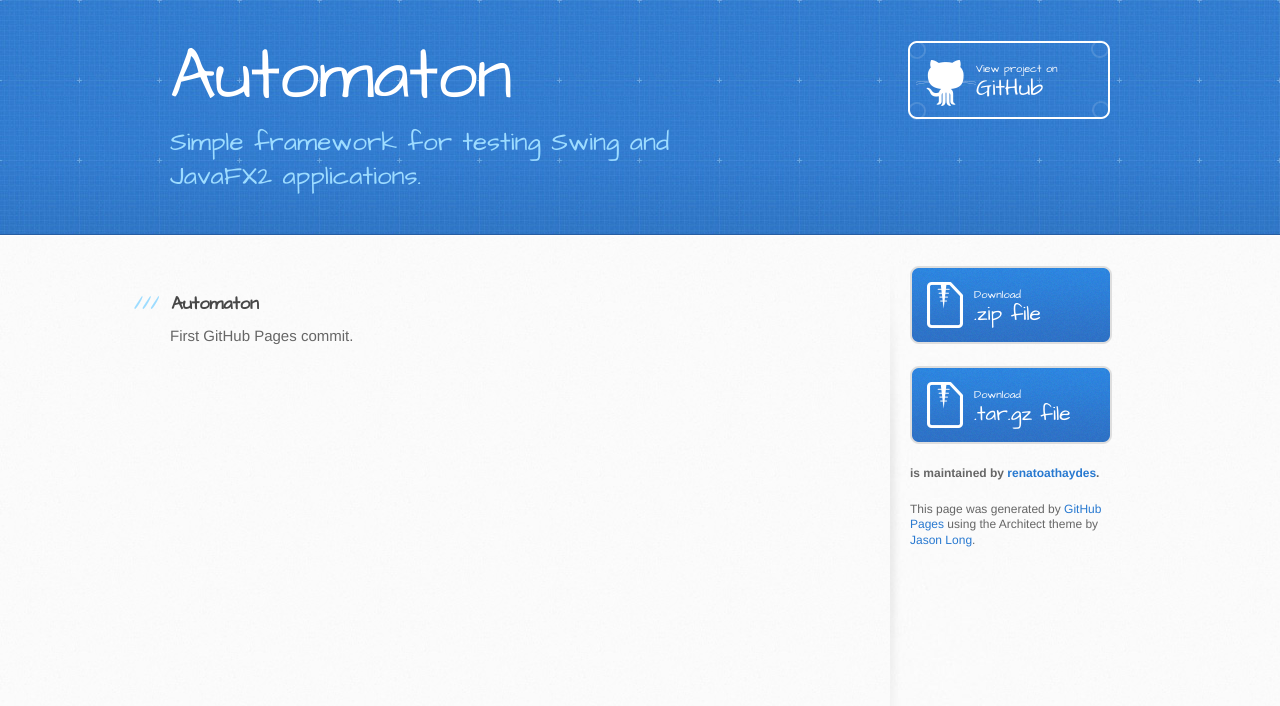
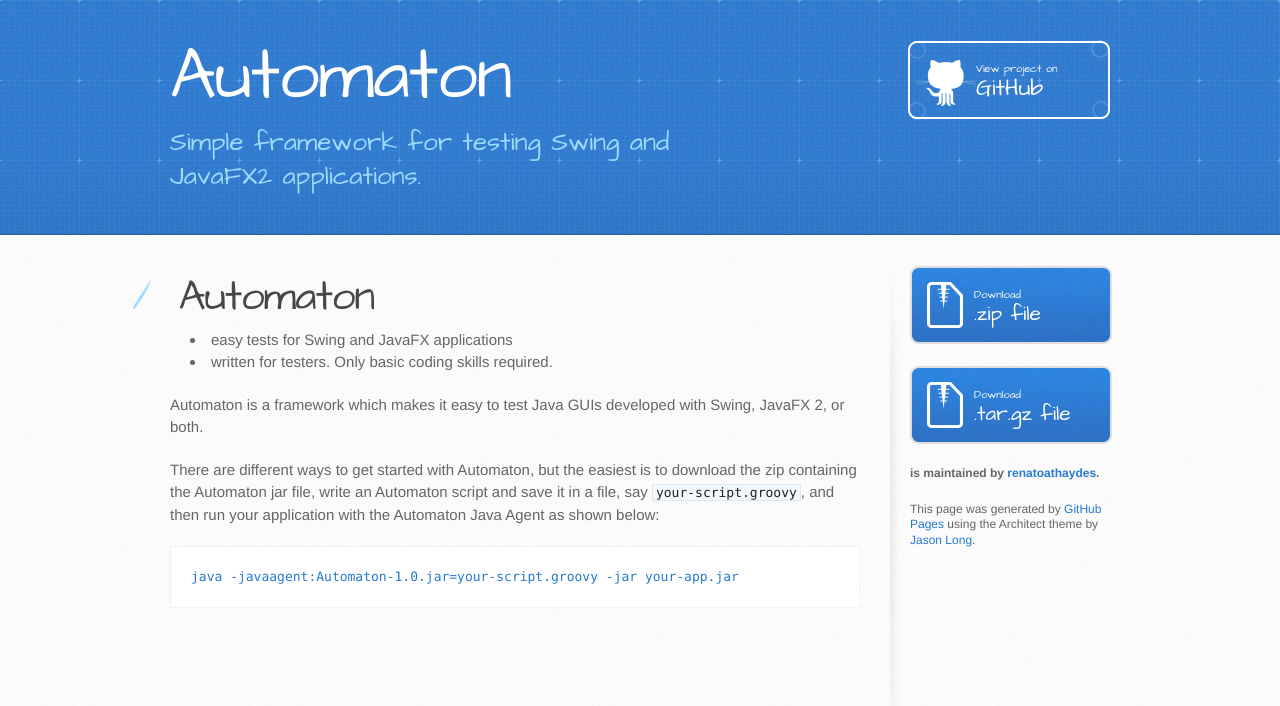
Before and after one commit to renatoathaydes/Automaton, a plain HTML site: page index.html in a window 1280 px wide. Drawn offline with Linux system fonts and the light colour scheme.

Commit message:
Create gh-pages branch via GitHub

```diff
--- a/index.html
+++ b/index.html
@@ -28,10 +28,18 @@
     <div id="content-wrapper">
       <div class="inner clearfix">
         <section id="main-content">
-          <h3>
-<a name="automaton" class="anchor" href="#automaton"><span class="octicon octicon-link"></span></a>Automaton</h3>
+          <h1>
+<a name="automaton" class="anchor" href="#automaton"><span class="octicon octicon-link"></span></a>Automaton</h1>
 
-<p>First GitHub Pages commit.</p>
+<ul>
+<li>easy tests for Swing and JavaFX applications</li>
+<li>written for testers. Only basic coding skills required.</li>
+</ul><p>Automaton is a framework which makes it easy to test Java GUIs developed with Swing, JavaFX 2, or both.</p>
+
+<p>There are different ways to get started with Automaton, but the easiest is to download the zip containing the Automaton jar file, write an Automaton script and save it in a file, say <code>your-script.groovy</code>, and then run your application with the Automaton Java Agent as shown below:</p>
+
+<pre><code>java -javaagent:Automaton-1.0.jar=your-script.groovy -jar your-app.jar
+</code></pre>
         </section>
 
         <aside id="sidebar">
```
Also changed, not shown: params.json (+1 -1 lines).
